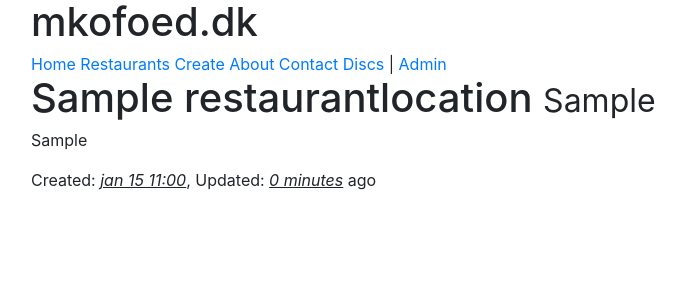
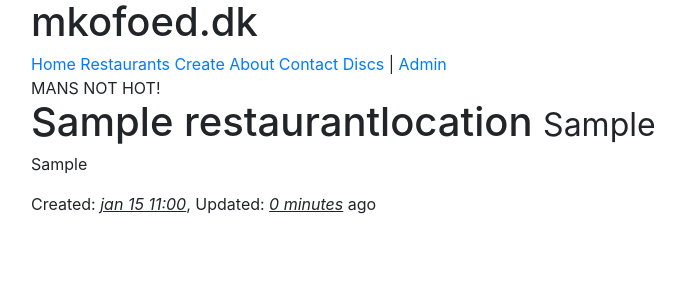
Before and after one commit to mkofoed/trydjango, a Django app: a page that uses trydjango/restaurants/templates/restaurants/restaurantlocation_detail.html in a window 1280 px wide. Shown: the top 300 px of the page, without its empty margins (54-740 px from the left). Run offline with Django 3.2, Linux system fonts and the light colour scheme; tables that the repository leaves empty hold one stand-in row (values such as "Sample post"); some libraries are stand-ins or nearby versions.

Commit message:
Testing ssh

```diff
--- a/trydjango/restaurants/templates/restaurants/restaurantlocation_detail.html
+++ b/trydjango/restaurants/templates/restaurants/restaurantlocation_detail.html
@@ -3,7 +3,7 @@
 
 
 {% block content %}
-
+MANS NOT HOT!
 <h1>{{ object.name }} <small>{{ object.category }}</small></h1>
 <p>{{ object.location}}</p>
 <p>Created: <i><u>{{ object.timestamp|date:"b d H:i" }}</u></i>, Updated: <i><u>{{ object.updated|timesince }}</u></i> ago </p>
```
